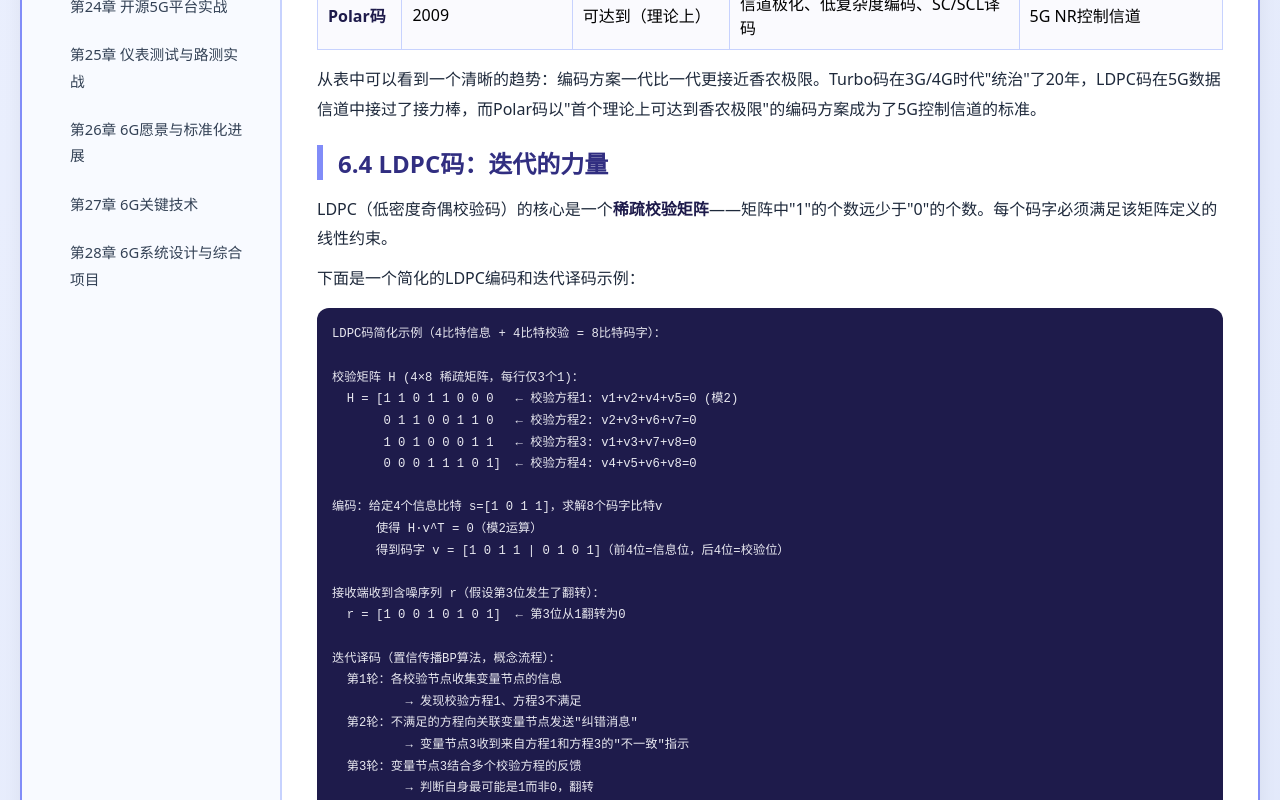
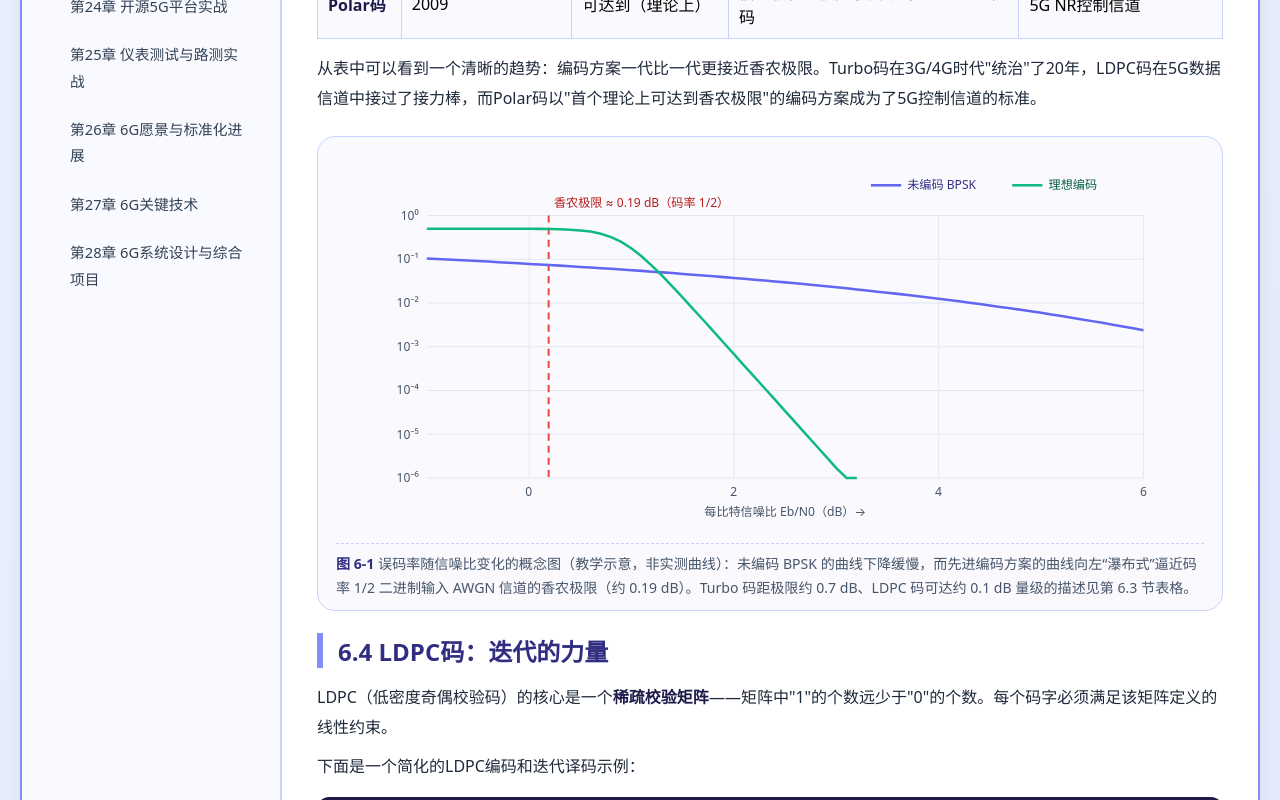
Before and after one commit to 1998x-stack/communication-engineering-tutorial, a plain HTML site: page 06.html in a window 1280 px wide. Shown: the part 1440-2240 px from the top of the page. Drawn offline with Linux system fonts and the light colour scheme.

Commit message:
feat(communication-engineering-tutorial): 第6章加入误码率-信噪比与香农极限示意图

```diff
--- a/06.html
+++ b/06.html
@@ -5,11 +5,20 @@
     <meta name="viewport" content="width=device-width, initial-scale=1.0, maximum-scale=1.5, user-scalable=yes">
     <title>第6章 信道编码与信息论基础</title>
     <link rel="stylesheet" href="theme.css">
+    <style>
+        html, body { max-width: 100%; }
+        img, svg { max-width: 100%; height: auto; }
+        pre, code { overflow-wrap: anywhere; }
+        pre { max-width: 100%; overflow-x: auto; }
+        table { width: 100%; border-collapse: collapse; }
+        td, th { word-break: break-word; overflow-wrap: anywhere; }
+    </style>
 </head>
 <body>
+<a class="skip-link" href="#content" style="position:absolute;left:-999px;">跳转至正文</a>
 <div class="double-border">
 <div class="container">
-    <div class="sidebar">
+    <nav class="sidebar" aria-label="章节导航">
         <h3>📡 课程目录</h3>
         <ul class="chapter-list">
             <li><a href="01.html">第1章 通信工程概述</a></li>
@@ -41,8 +50,8 @@
 <li><a href="27.html">第27章 6G关键技术</a></li>
 <li><a href="28.html">第28章 6G系统设计与综合项目</a></li>
         </ul>
-    </div>
-    <div class="main-content">
+    </nav>
+    <main class="main-content" id="content"><article>
         <h1>📡 第6章 信道编码与信息论基础</h1>
 
         <p>大家好，我是你们的讲师。想象一下：你收到了一个包含1000个0/1比特的数据包，但传输过程中受到了干扰——有5个比特被"翻转"了。如果这5个比特恰好是关键的控制信令，你的手机可能就会掉线。如何保证接收端能检测到甚至自动纠正这些错误？</p>
@@ -128,6 +137,30 @@
         </table>
 
         <p>从表中可以看到一个清晰的趋势：编码方案一代比一代更接近香农极限。Turbo码在3G/4G时代"统治"了20年，LDPC码在5G数据信道中接过了接力棒，而Polar码以"首个理论上可达到香农极限"的编码方案成为了5G控制信道的标准。</p>
+
+        <figure>
+        <svg role="img" aria-labelledby="fig-ber-title fig-ber-desc" viewBox="0 0 860 375" xmlns="http://www.w3.org/2000/svg">
+            <title id="fig-ber-title">未编码 BPSK 与理想编码方案的误码率-信噪比曲线示意图</title>
+            <desc id="fig-ber-desc">横轴为每比特信噪比 Eb/N0（dB），纵轴为误码率 BER（对数刻度）。未编码 BPSK 曲线下降缓慢；理想编码方案的曲线向左平移，在靠近码率 1/2 香农极限（约 0.19 dB）处出现陡峭的瀑布式下降。</desc>
+            <path d="M90 60 H800 M90 103.3 H800 M90 146.7 H800 M90 190 H800 M90 233.3 H800 M90 276.7 H800 M90 320 H800 M191.4 60 V320 M394.3 60 V320 M597.1 60 V320 M800 60 V320" stroke="#e2e8f0" stroke-width="1" fill="none"/>
+            <line x1="210.7" y1="60" x2="210.7" y2="320" stroke="#ef4444" stroke-width="2" stroke-dasharray="7 5"/>
+            <polyline fill="none" stroke="#6366f1" stroke-width="2.5" points="90.0,102.6 100.1,103.1 110.3,103.6 120.4,104.1 130.6,104.6 140.7,105.1 150.9,105.6 161.0,106.2 171.1,106.7 181.3,107.3 191.4,107.9 201.6,108.4 211.7,109.0 221.9,109.6 232.0,110.2 242.1,110.9 252.3,111.5 262.4,112.1 272.6,112.8 282.7,113.5 292.9,114.2 303.0,114.8 313.1,115.6 323.3,116.3 333.4,117.0 343.6,117.8 353.7,118.6 363.9,119.3 374.0,120.1 384.1,121.0 394.3,121.8 404.4,122.6 414.6,123.5 424.7,124.4 434.9,125.3 445.0,126.2 455.1,127.1 465.3,128.1 475.4,129.1 485.6,130.1 495.7,131.1 505.9,132.1 516.0,133.2 526.1,134.3 536.3,135.4 546.4,136.5 556.6,137.6 566.7,138.8 576.9,140.0 587.0,141.2 597.1,142.5 607.3,143.7 617.4,145.0 627.6,146.4 637.7,147.7 647.9,149.1 658.0,150.5 668.1,151.9 678.3,153.4 688.4,154.9 698.6,156.4 708.7,158.0 718.9,159.6 729.0,161.2 739.1,162.9 749.3,164.6 759.4,166.3 769.6,168.1 779.7,169.9 789.9,171.7 800.0,173.6"/>
+            <polyline fill="none" stroke="#10b981" stroke-width="2.5" points="90.0,73.0 100.1,73.0 110.3,73.0 120.4,73.0 130.6,73.0 140.7,73.0 150.9,73.1 161.0,73.1 171.1,73.1 181.3,73.1 191.4,73.1 201.6,73.2 211.7,73.3 221.9,73.6 232.0,74.0 242.1,74.7 252.3,75.9 262.4,78.0 272.6,81.3 282.7,86.1 292.9,92.6 303.0,100.6 313.1,109.8 323.3,119.8 333.4,130.4 343.6,141.3 353.7,152.4 363.9,163.5 374.0,174.8 384.1,186.0 394.3,197.3 404.4,208.6 414.6,219.8 424.7,231.1 434.9,242.4 445.0,253.7 455.1,265.0 465.3,276.3 475.4,287.6 485.6,298.9 495.7,310.2 505.9,320.0 516.0,320.0"/>
+            <g font-size="12" fill="#475569" text-anchor="end">
+                <text x="82" y="64">10⁰</text><text x="82" y="107">10⁻¹</text><text x="82" y="151">10⁻²</text><text x="82" y="194">10⁻³</text><text x="82" y="237">10⁻⁴</text><text x="82" y="281">10⁻⁵</text><text x="82" y="324">10⁻⁶</text>
+            </g>
+            <g font-size="12" fill="#475569" text-anchor="middle">
+                <text x="191" y="338">0</text><text x="394" y="338">2</text><text x="597" y="338">4</text><text x="800" y="338">6</text>
+                <text x="445" y="358">每比特信噪比 Eb/N0（dB）→</text>
+            </g>
+            <text x="216" y="52" font-size="12" fill="#b91c1c">香农极限 ≈ 0.19 dB（码率 1/2）</text>
+            <g font-size="12">
+                <line x1="530" y1="30" x2="560" y2="30" stroke="#6366f1" stroke-width="2.5"/><text x="566" y="34" fill="#312e81">未编码 BPSK</text>
+                <line x1="670" y1="30" x2="700" y2="30" stroke="#10b981" stroke-width="2.5"/><text x="706" y="34" fill="#065f46">理想编码</text>
+            </g>
+        </svg>
+        <figcaption><strong>图 6-1</strong> 误码率随信噪比变化的概念图（教学示意，非实测曲线）：未编码 BPSK 的曲线下降缓慢，而先进编码方案的曲线向左“瀑布式”逼近码率 1/2 二进制输入 AWGN 信道的香农极限（约 0.19 dB）。Turbo 码距极限约 0.7 dB、LDPC 码可达约 0.1 dB 量级的描述见第 6.3 节表格。</figcaption>
+        </figure>
 
         <h2>6.4 LDPC码：迭代的力量</h2>
 
@@ -234,7 +267,7 @@
             <a href="index.html">📖 返回目录</a>
             <a href="07.html">下一章 →</a>
         </div>
-    </div>
+    </article></main>
 </div>
 </div>
 </body>
```
